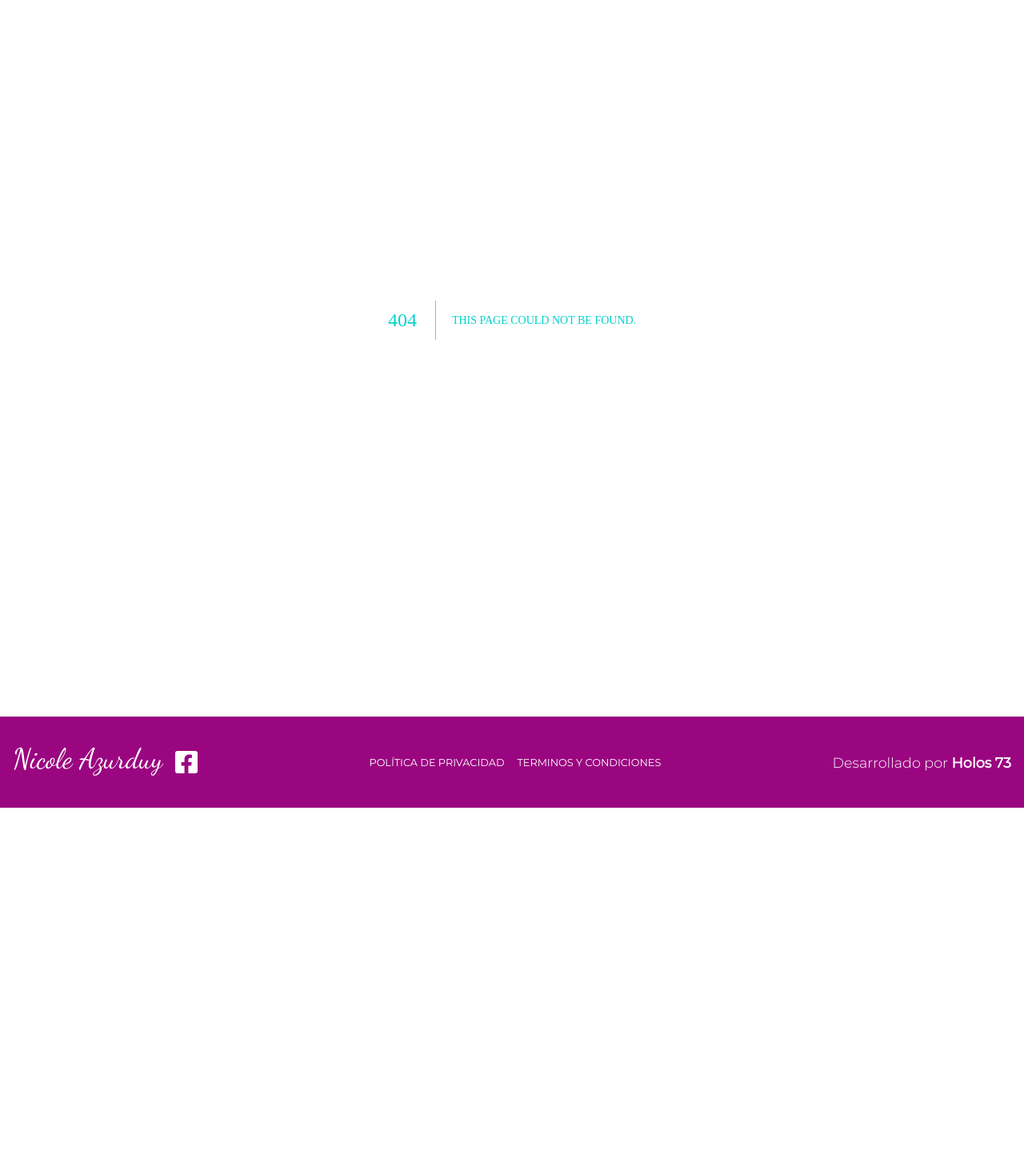
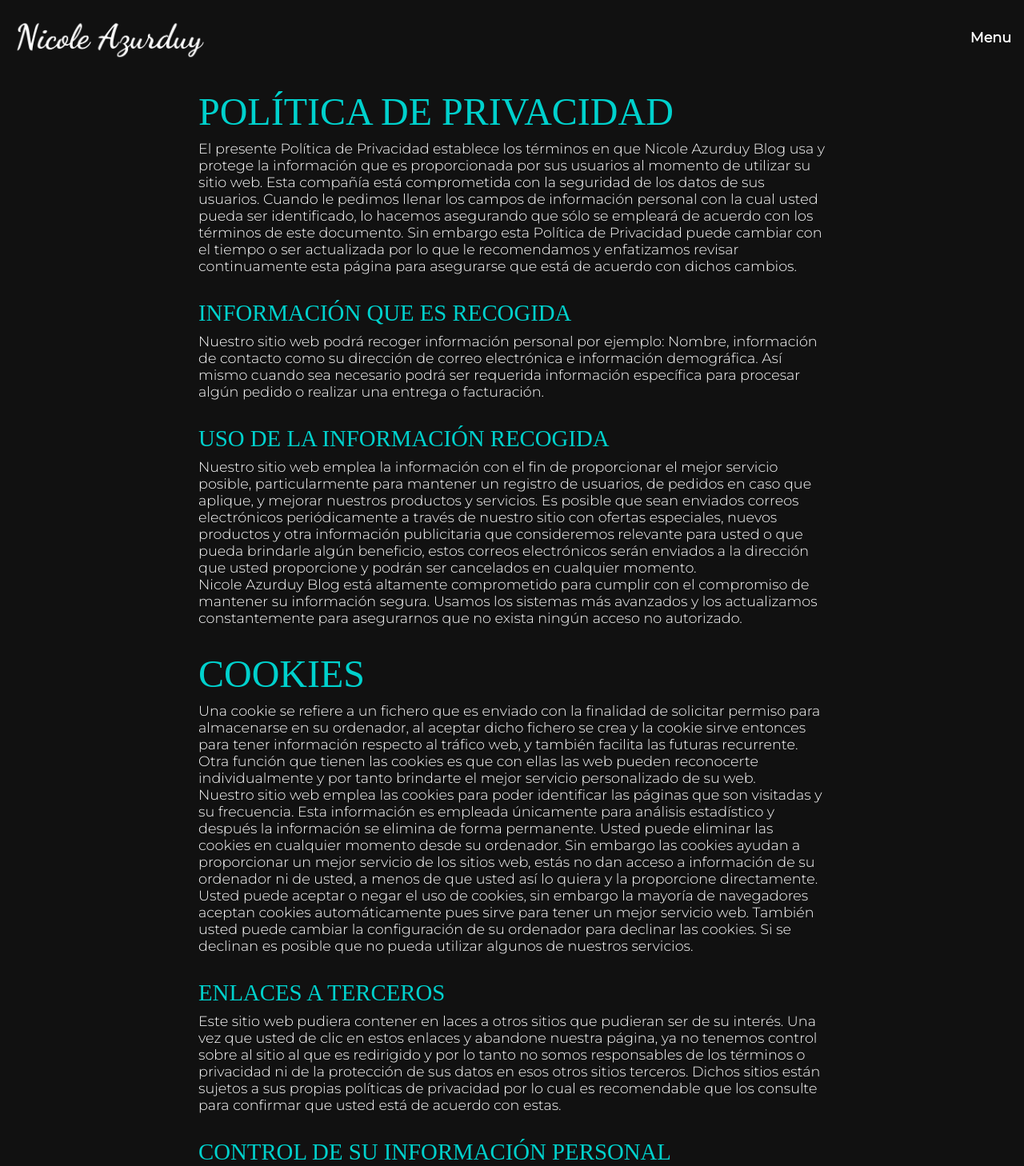
Before and after one commit to aadrianras/nicole-blog, a Next.js app: page /politica-de-privacidad in a window 1280 px wide. Before the commit this address had no page. Shown: the top 1458 px of the page at 80% size. Before the commit the page ends 1010 px from the top, so only its background shows below. Built offline with nearby package versions, Linux system fonts and the light colour scheme; a web font is replaced by a local one.

Commit message:
NextJS update to 12.0.10, Politicas de privadidad page created, Landing page finished

```diff
--- a/components/footer/Footer.js
+++ b/components/footer/Footer.js
@@ -19,11 +19,8 @@
                 </a>
             </div>
             <div className={legal_c}>
-                <Link href='/'>
+                <Link href='/politica-de-privacidad'>
                     <a className={legal} >POLÍTICA DE PRIVACIDAD</a>
-                </Link>
-                <Link href='/'>
-                    <a className={legal} >TERMINOS Y CONDICIONES</a>
                 </Link>
             </div>
             <p className={holos}>Desarrollado por <a href="https://holos73.media" target="_blank" rel="noreferrer">Holos 73</a></p>
--- a/components/navbar/NavBar.js
+++ b/components/navbar/NavBar.js
@@ -79,7 +79,11 @@
                     </div>
                 )
             }
-            <nav className={container}>
+
+            {
+                !pathname.includes('landing')
+                &&
+                (<nav className={container}>
                     <Link href='/'>
                         <a className={logo}>
                             <Image src='/images/logo.png' alt='Logo Nicole Azurduy' layout="fill" objectFit="contain" />
@@ -91,7 +95,8 @@
                     >
                         Menu
                     </p>
-            </nav>
+                </nav>)
+            }
         </>
     );
 }
--- a/package.json
+++ b/package.json
@@ -14,7 +14,7 @@
     "@fortawesome/free-solid-svg-icons": "^5.15.4",
     "@fortawesome/react-fontawesome": "^0.1.16",
     "animate.css": "^4.1.1",
-    "next": "12.0.7",
+    "next": "^12.0.10",
     "react": "17.0.2",
     "react-dom": "17.0.2",
     "react-responsive-carousel": "^3.2.22",
--- /dev/null
+++ b/pages/politica-de-privacidad.js
@@ -0,0 +1,41 @@
+import { container } from './politica-de-privacidad.module.css';
+
+const TerminosYCondiciones = () => {
+    return (
+        <div className={container}>
+            <h1>POLÍTICA DE PRIVACIDAD</h1>
+
+            <p>El presente Política de Privacidad establece los términos en que Nicole Azurduy Blog usa y protege la información que es proporcionada por sus usuarios al momento de utilizar su sitio web. Esta compañía está comprometida con la seguridad de los datos de sus usuarios. Cuando le pedimos llenar los campos de información personal con la cual usted pueda ser identificado, lo hacemos asegurando que sólo se empleará de acuerdo con los términos de este documento. Sin embargo esta Política de Privacidad puede cambiar con el tiempo o ser actualizada por lo que le recomendamos y enfatizamos revisar continuamente esta página para asegurarse que está de acuerdo con dichos cambios.</p>
+
+            <h3>Información que es recogida</h3>
+
+            <p>Nuestro sitio web podrá recoger información personal por ejemplo: Nombre,  información de contacto como  su dirección de correo electrónica e información demográfica. Así mismo cuando sea necesario podrá ser requerida información específica para procesar algún pedido o realizar una entrega o facturación.</p>
+
+            <h3>Uso de la información recogida</h3>
+
+            <p>Nuestro sitio web emplea la información con el fin de proporcionar el mejor servicio posible, particularmente para mantener un registro de usuarios, de pedidos en caso que aplique, y mejorar nuestros productos y servicios.  Es posible que sean enviados correos electrónicos periódicamente a través de nuestro sitio con ofertas especiales, nuevos productos y otra información publicitaria que consideremos relevante para usted o que pueda brindarle algún beneficio, estos correos electrónicos serán enviados a la dirección que usted proporcione y podrán ser cancelados en cualquier momento.</p>
+
+            <p>Nicole Azurduy Blog está altamente comprometido para cumplir con el compromiso de mantener su información segura. Usamos los sistemas más avanzados y los actualizamos constantemente para asegurarnos que no exista ningún acceso no autorizado.</p>
+
+            <h2>Cookies</h2>
+
+            <p>Una cookie se refiere a un fichero que es enviado con la finalidad de solicitar permiso para almacenarse en su ordenador, al aceptar dicho fichero se crea y la cookie sirve entonces para tener información respecto al tráfico web, y también facilita las futuras recurrente. Otra función que tienen las cookies es que con ellas las web pueden reconocerte individualmente y por tanto brindarte el mejor servicio personalizado de su web.</p>
+
+            <p>Nuestro sitio web emplea las cookies para poder identificar las páginas que son visitadas y su frecuencia. Esta información es empleada únicamente para análisis estadístico y después la información se elimina de forma permanente. Usted puede eliminar las cookies en cualquier momento desde su ordenador. Sin embargo las cookies ayudan a proporcionar un mejor servicio de los sitios web, estás no dan acceso a información de su ordenador ni de usted, a menos de que usted así lo quiera y la proporcione directamente. Usted puede aceptar o negar el uso de cookies, sin embargo la mayoría de navegadores aceptan cookies automáticamente pues sirve para tener un mejor servicio web. También usted puede cambiar la configuración de su ordenador para declinar las cookies. Si se declinan es posible que no pueda utilizar algunos de nuestros servicios.</p>
+
+            <h3>Enlaces a Terceros</h3>
+
+            <p>Este sitio web pudiera contener en laces a otros sitios que pudieran ser de su interés. Una vez que usted de clic en estos enlaces y abandone nuestra página, ya no tenemos control sobre al sitio al que es redirigido y por lo tanto no somos responsables de los términos o privacidad ni de la protección de sus datos en esos otros sitios terceros. Dichos sitios están sujetos a sus propias políticas de privacidad por lo cual es recomendable que los consulte para confirmar que usted está de acuerdo con estas.</p>
+
+            <h3>Control de su información personal</h3>
+
+            <p>En cualquier momento usted puede restringir la recopilación o el uso de la información personal que es proporcionada a nuestro sitio web.  Cada vez que se le solicite rellenar un formulario, como el de alta de usuario, puede marcar o desmarcar la opción de recibir información por correo electrónico.  En caso de que haya marcado la opción de recibir nuestro boletín o publicidad usted puede cancelarla en cualquier momento.</p>
+
+            <p>Esta compañía no venderá, cederá ni distribuirá la información personal que es recopilada sin su consentimiento, salvo que sea requerido por un juez con un orden judicial.</p>
+
+            <p>Nicole Azurduy Blog Se reserva el derecho de cambiar los términos de la presente Política de Privacidad en cualquier momento.</p>
+        </div>
+    );
+}
+
+export default TerminosYCondiciones;
--- /dev/null
+++ b/pages/politica-de-privacidad.module.css
@@ -0,0 +1,13 @@
+.container {
+    max-width: 50rem;
+    margin: 0 auto;
+    padding: 7rem .5rem;
+}
+
+.container h1, .container h2 {
+    font-size: clamp(2rem, 5vw, 3rem);
+}
+
+.container h2, .container h3 {
+    margin-top: 2rem;
+}
```
Also changed, not shown: pages/landing/tratamiento-reductor.js (+34 -7 lines), pages/landing/tratamiento-reductor.module.css (+13 -0 lines), 1 other file (tests, documents, lock files or other folders). Lines whose indentation alone changed are shown as unchanged.
